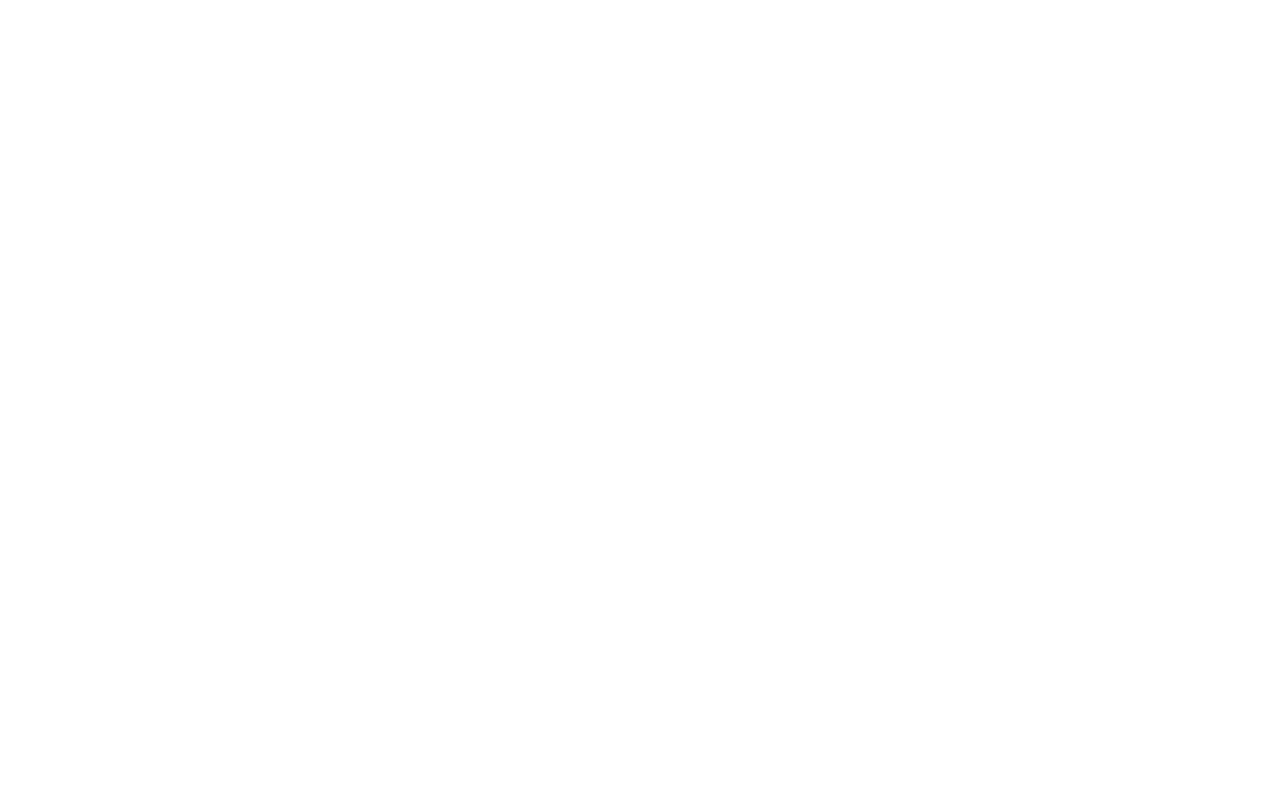
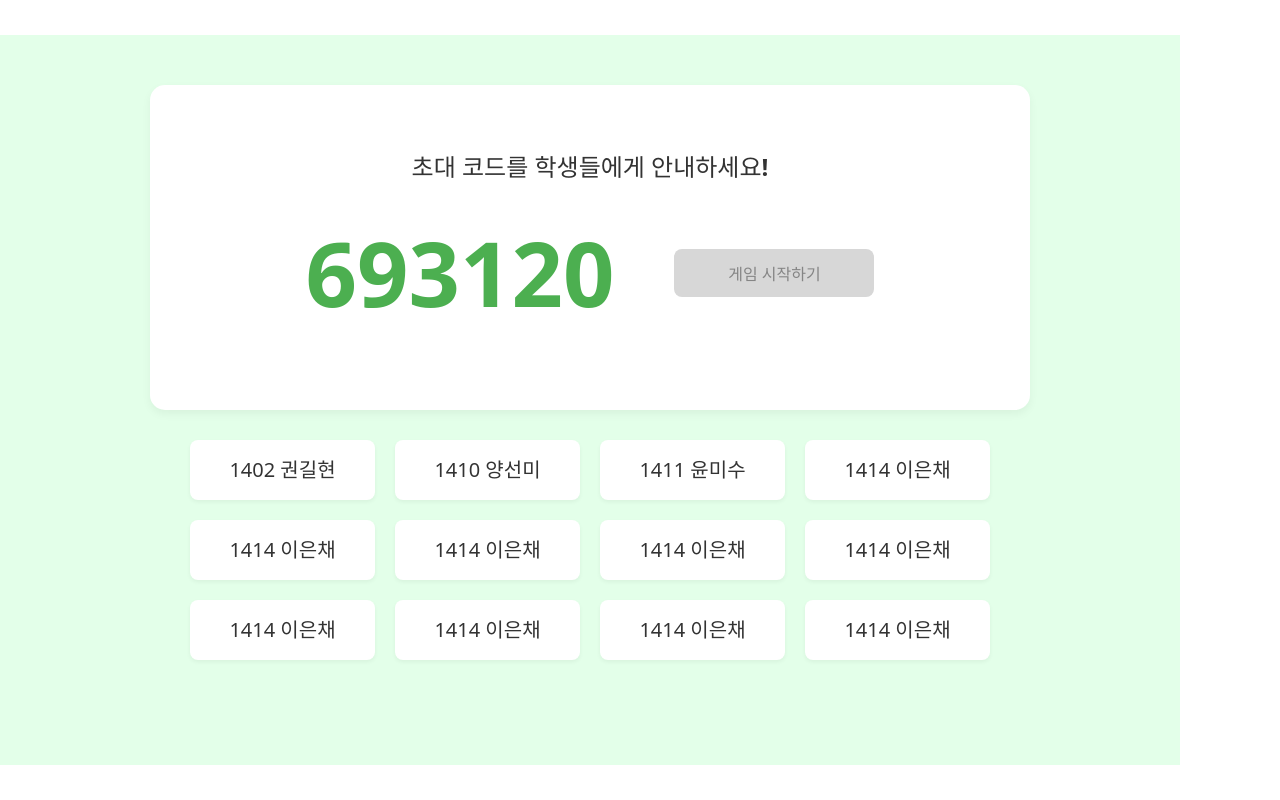
Before and after one commit to bbongturtleQueen/FE, a React (Vite) app: page /tch/entercode in a window 1280 px wide. Before the commit this address had no page. Built offline with nearby package versions, Linux system fonts and the light colour scheme.

Commit message:
FEAT :: 어드민 기능 구현

```diff
--- a/src/App.jsx
+++ b/src/App.jsx
@@ -1,9 +1,11 @@
 import React from 'react';
 import { BrowserRouter, Routes, Route } from 'react-router-dom';
+// std + tch
 import Start from './pages/start.jsx';
 
+// std
 import StdMain from './pages/student/stdmain.jsx';
-
+// turtle game
 import TurtleEnterCode from './pages/student/turtle/entercode.jsx';
 import TurtleNickname from './pages/student/turtle/nickname.jsx';
 import TurtleWait from './pages/student/turtle/wait.jsx';
@@ -11,24 +13,25 @@ import TurtleReady from './pages/student/turtle/ready.jsx';
 import TurtlePlay from './pages/student/turtle/play.jsx';
 import GameOver from './pages/student/turtle/gameover.jsx';
 import Rank from './pages/student/turtle/rank.jsx';
-
+// memory game
 import MemoryReady from './pages/student/memory/ready.jsx';
 import MemoryPlay from './pages/student/memory/play.jsx';
-
+// music game
 import MusicReady from './pages/student/music/ready.jsx';
 import MusicPlay from './pages/student/music/play.jsx';
-
+// mole game
 import MoleReady from './pages/student/mole/ready.jsx'
 import MolePlay from './pages/student/mole/play.jsx';
+/* ----------- */
 
-
-
+// tch
 import Welcome from './pages/teacher/welcome.jsx';
 import Login from './pages/teacher/login.jsx';
 import Signup from './pages/teacher/signup.jsx';
 import Ready from './pages/teacher/ready.jsx';
 import MakeProblem from './pages/teacher/makeproblem.jsx';
 import ChooseSet from './pages/teacher/chooseset.jsx';
+import EnterCode from './pages/teacher/entercode.jsx';
 
 
 export default function App() {
@@ -63,6 +66,7 @@ export default function App() {
         <Route path="/tch/ready" element={<Ready/>}/>
         <Route path="/tch/makeproblem" element={<MakeProblem />} />
         <Route path="/tch/chooseset" element={<ChooseSet/>} />
+        <Route path="/tch/entercode" element={<EnterCode/>} />
       </Routes>
     </BrowserRouter>
   );
--- a/src/pages/teacher/chooseset.jsx
+++ b/src/pages/teacher/chooseset.jsx
@@ -1,119 +1,139 @@
-import React, { useState, useEffect } from 'react';
+import React, { useState } from 'react';
+import { useNavigate } from 'react-router-dom';
 import styled from 'styled-components';
-import Turtle from '../../assets/turtle.png';
+import TurtleIcon from '../../assets/turtle.png';
 
 const Container = styled.div`
-  width: 1180px;
-  height: 730px;
+  width: 1040px;
+  height: 630px;
   display: flex;
   flex-direction: column;
+  padding: 50px 70px 50px 70px;
   background-color: #E3FFE9;
+  position: relative;
+  overflow: hidden;
 `;
 
-const Title = styled.h2`
-  font-size: 28px;
+const Title = styled.p`
+  font-size: 30px;
   font-weight: bold;
-  color: #000000;
+  color:rgb(0, 0, 0);
   margin-bottom: 40px;
 `;
 
-const SetGrid = styled.div`
+const GameGrid = styled.div`
   display: grid;
-  grid-template-columns: repeat(2, 1fr);
-  gap: 40px;
+  grid-template-columns: 486px 486px;
+  gap: 60px;
+  width: 100%;
 `;
 
-const SetCard = styled.div`
+const GameCard = styled.div`
   display: flex;
+  width: 100%;
+  height: 187px;
+  justify-content: center;
   align-items: center;
-  padding: 30px;
-  background-color: #FFFFFF;
-  border: 2px solid #D1D5DB;
+  align-self: stretch;
+  background-color:rgb(236, 255, 239);
+  border: 2px solid #B4B4B4;
   border-radius: 20px;
   cursor: pointer;
   transition: all 0.3s ease;
 
   &:hover {
     transform: translateY(-4px);
+    background-color: transparent;
     box-shadow: 0 8px 20px rgba(0, 0, 0, 0.1);
   }
 `;
 
-const SetIcon = styled.img`
-  width: 100px;
-  height: 100px;
-  margin-right: 24px;
+const GameIcon = styled.div`
+  width: 143px;
+  height: 137px;
+  margin-right: 40px;
+
+  img {
+    width: 100%;
+    height: 100%;
+    object-fit: contain;
+  }
 `;
 
-const SetInfo = styled.div`
-  flex: 1;
+const GameInfo = styled.div`
+  display: flex;
+  flex-direction: column;
 `;
 
-const SetName = styled.h3`
+const GameTitle = styled.h3`
   font-size: 24px;
   font-weight: bold;
-  color: #000000;
-  margin-bottom: 8px;
+  color: #1d1d1d;
+  margin-bottom: 0px;
 `;
 
-const SetDescription = styled.p`
-  font-size: 16px;
+const GameDescription = styled.p`
+  font-size: 18px;
   color: #858585;
   line-height: 1.5;
+  white-space: pre-line;
 `;
 
-export default function ChooseSet() {
-  const [sets, setSets] = useState([]);
-  const [loading, setLoading] = useState(true);
+export default function StdMain() {
+  const navigate = useNavigate();
+  const games = [
+    {
+      id: 'turtle1',
+      icon: TurtleIcon,
+      title: '1학년 1반 수학 대결',
+      description: '가장 많이 맞춘 친구!!!! 매점',
+      route: '/tch/entercode'
+    },
+    {
+      id: 'turtle2',
+      icon: TurtleIcon,
+      title: '1학년 2반 수학 대결',
+      description: '가장 많이 맞춘 친구!!!! 매점',
+      route: '/tch/entercode'
+    },
+    {
+      id: 'turtle3',
+      icon: TurtleIcon,
+      title: '1학년 3반 수학 대결',
+      description: '가장 많이 맞춘 친구!!!! 매점',
+      route: '/tch/entercode'
+    },
+    {
+      id: 'turtle4',
+      icon: TurtleIcon,
+      title: '1학년 4반 수학 대결',
+      description: '가장 많이 맞춘 친구!!!! 매점',
+      route: '/tch/entercode'
+    }
 
-  useEffect(() => {
-    loadSets();
-  }, []);
-
-  const loadSets = async () => {
-    const teacherId = localStorage.getItem('teacherId');
-
-    try {
-      const response = await fetch(
-        `${import.meta.env.VITE_API_URL}/ppang/tch/chooseset?teacher_id=${teacherId}`
-      );
-
-      const data = await response.json();
-
-      if (data.status === 'success') {
-        setSets(data.sets);
-      }
-    } catch (err) {
-      console.error('API 에러:', err);
-    } finally {
-      setLoading(false);
-    }
-  };
-
-  const handleSetClick = (setId) => {
-    // 세트 선택하면 게임 시작
-    navigate(`/tch/entercode?set_id=${setId}`);
+  ];
+  const handleGameClick = (game) => {
+    navigate(game.route);
   };
 
   return (
     <Container>
+
       <Title>아이들에게 공유할 세트를 하나 골라요</Title>
 
-      {loading ? (
-        <p>로딩 중...</p>
-      ) : (
-        <SetGrid>
-          {sets.map((set) => (
-            <SetCard key={set.set_id} onClick={() => handleSetClick(set.set_id)}>
-              <SetIcon src={Turtle} alt="turtle" />
-              <SetInfo>
-                <SetName>{set.set_name}</SetName>
-                <SetDescription>{set.description}</SetDescription>
-              </SetInfo>
-            </SetCard>
-          ))}
-        </SetGrid>
-      )}
+      <GameGrid>
+        {games.map((game) => (
+          <GameCard key={game.id} onClick={() => handleGameClick(game)}>
+            <GameIcon>
+              {game.icon && <img src={game.icon} alt={game.title} />}
+            </GameIcon>
+            <GameInfo>
+              <GameTitle>{game.title}</GameTitle>
+              <GameDescription>{game.description}</GameDescription>
+            </GameInfo>
+          </GameCard>
+        ))}
+      </GameGrid>
     </Container>
   );
 }
--- /dev/null
+++ b/src/pages/teacher/entercode.jsx
@@ -0,0 +1,129 @@
+import React, { useState, useEffect } from 'react';
+import { useNavigate } from 'react-router-dom';
+import styled from 'styled-components';
+
+const Container = styled.div`
+  width: 1040px;
+  height: 630px;
+  display: flex;
+  flex-direction: column;
+  padding: 50px 70px 50px 70px;
+  background-color: #E3FFE9;
+  position: relative;
+  overflow: hidden;
+  align-items: center;
+`;
+
+const ContentBox = styled.div`
+  background-color: white;
+  padding: 40px;
+  border-radius: 15px;
+  box-shadow: 0 4px 10px rgba(0, 0, 0, 0.05);
+  width: 100%;
+  max-width: 800px;
+  text-align: center;
+  margin-bottom: 30px;
+`;
+
+const InstructionText = styled.p`
+  font-size: 24px;
+  font-weight: bold;
+  color: #333;
+  margin-bottom: 20px;
+`;
+
+const CodeWrapper = styled.div`
+  display: flex;
+  justify-content: center;
+  align-items: center;
+  margin-bottom: 30px;
+`;
+
+const InviteCode = styled.span`
+  font-size: 90px;
+  font-weight: bold;
+  color: #4CAF50;
+  margin-right: 60px;
+`;
+
+const StartButton = styled.button`
+  background-color: #D7D7D7;
+  color: #858585;
+  width: 200px;
+  font-size: 16px;
+  padding: 12px 30px;
+  border: none;
+  border-radius: 8px;
+  cursor: pointer;
+  transition: background-color 0.3s;
+
+  &:hover {
+    background-color: #79C27C;
+    color: white;
+  }
+`;
+
+const StudentGrid = styled.div`
+  display: grid;
+  grid-template-columns: repeat(4, 1fr);
+  gap: 20px;
+  width: 100%;
+  max-width: 800px;
+`;
+
+const StudentCard = styled.div`
+  background-color: white;
+  color: #333;
+  padding: 15px 10px;
+  border-radius: 8px;
+  text-align: center;
+  font-size: 20px;
+  font-weight: 500;
+  box-shadow: 0 2px 4px rgba(0, 0, 0, 0.05);
+`;
+
+
+export default function EnterCode() {
+    const navigate = useNavigate();
+    const [inviteCode, setInviteCode] = useState('------');
+    const [students, setStudents] = useState([
+        "1402 권길현", "1410 양선미", "1411 윤미수", "1414 이은채",
+        "1414 이은채", "1414 이은채", "1414 이은채", "1414 이은채",
+        "1414 이은채", "1414 이은채", "1414 이은채", "1414 이은채",
+    ]);
+
+    const generateRandomCode = () => {
+        let code = '';
+        for (let i = 0; i < 6; i++) {
+            code += Math.floor(Math.random() * 10).toString();
+        }
+        return code;
+    };
+    useEffect(() => {
+        setInviteCode(generateRandomCode());
+    }, []);
+
+    const handleStartGame = () => {
+        navigate('/tch/game');
+    };
+
+    return (
+        <Container>
+            <ContentBox>
+                <InstructionText>초대 코드를 학생들에게 안내하세요!</InstructionText>
+                <CodeWrapper>
+                    <InviteCode>{inviteCode}</InviteCode>
+                    <StartButton onClick={handleStartGame}>게임 시작하기</StartButton>
+                </CodeWrapper>
+            </ContentBox>
+
+            <StudentGrid>
+                {students.map((student, index) => (
+                    <StudentCard key={index}>
+                        {student}
+                    </StudentCard>
+                ))}
+            </StudentGrid>
+        </Container>
+    );
+}
```
